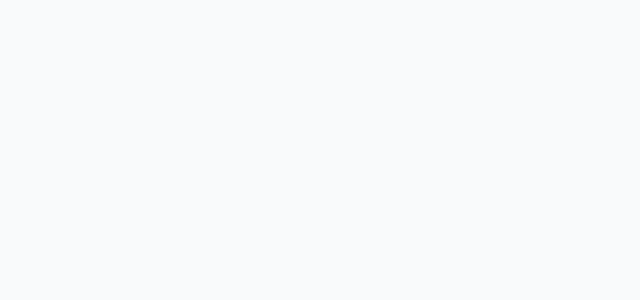
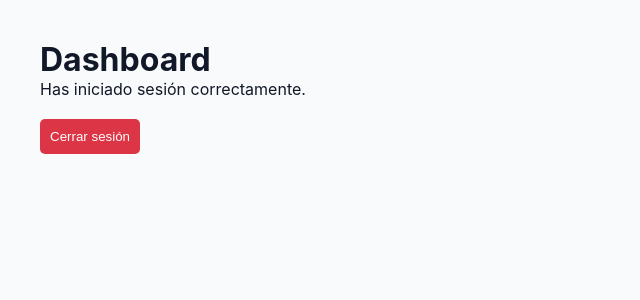
Before and after one commit to bypipe27/nexont, a React (Vite) app in the folder frontend/: page /dashboard in a window 1280 px wide. Before the commit this address had no page. Shown: the top 300 px of the page, without its empty margins (0-640 px from the left). Built offline with nearby package versions, Linux system fonts and the light colour scheme; sample sign-in values are in the browser's storage.

Commit message:
Implementación de historia de usuario número 2 y 3

```diff
--- a/frontend/src/App.jsx
+++ b/frontend/src/App.jsx
@@ -1,21 +1,32 @@
 import { BrowserRouter, Routes, Route } from 'react-router-dom';
+
 import Home from './pages/Home';
 import Login from './pages/Login';
 import Register from './pages/Register';
 import Products from './pages/Products';
 import Orders from './pages/Orders';
 import VerifyEmail from './pages/VerifyEmail';
+import Dashboard from './pages/Dashboard';
 
 function App() {
   return (
     <BrowserRouter>
       <Routes>
+
         <Route path="/" element={<Home />} />
+
         <Route path="/login" element={<Login />} />
+
         <Route path="/register" element={<Register />} />
+
         <Route path="/verify-email" element={<VerifyEmail />} />
+
+        <Route path="/dashboard" element={<Dashboard />} />
+
         <Route path="/products" element={<Products />} />
+
         <Route path="/orders" element={<Orders />} />
+
       </Routes>
     </BrowserRouter>
   );
--- /dev/null
+++ b/frontend/src/pages/Dashboard.jsx
@@ -0,0 +1,47 @@
+import { useEffect, useState } from "react";
+import { useNavigate } from "react-router-dom";
+
+function Dashboard() {
+  const navigate = useNavigate();
+  const [token, setToken] = useState(null);
+
+  useEffect(() => {
+    const storedToken = localStorage.getItem("token");
+
+    if (!storedToken) {
+      navigate("/login");
+    } else {
+      setToken(storedToken);
+    }
+  }, [navigate]);
+
+  const handleLogout = () => {
+    localStorage.removeItem("token");
+    navigate("/login");
+  };
+
+  return (
+    <div style={{ padding: "40px" }}>
+      <h1>Dashboard</h1>
+
+      <p>Has iniciado sesión correctamente.</p>
+
+      <button
+        onClick={handleLogout}
+        style={{
+          marginTop: "20px",
+          padding: "10px",
+          backgroundColor: "#dc3545",
+          color: "white",
+          border: "none",
+          borderRadius: "5px",
+          cursor: "pointer"
+        }}
+      >
+        Cerrar sesión
+      </button>
+    </div>
+  );
+}
+
+export default Dashboard;
--- a/frontend/src/pages/Login.jsx
+++ b/frontend/src/pages/Login.jsx
@@ -3,68 +3,130 @@ import { useNavigate, Link } from 'react-router-dom';
 import api from '../api/api';
 
 function Login() {
-  const [formData, setFormData] = useState({ email: '', password: '' });
+
+  const [formData, setFormData] = useState({
+    email: '',
+    password: ''
+  });
+
   const [error, setError] = useState(null);
   const [loading, setLoading] = useState(false);
+
   const navigate = useNavigate();
 
   const handleChange = (e) => {
-    setFormData({ ...formData, [e.target.name]: e.target.value });
+    setFormData({
+      ...formData,
+      [e.target.name]: e.target.value
+    });
   };
 
   const handleSubmit = async (e) => {
     e.preventDefault();
+
     setError(null);
     setLoading(true);
+
     try {
+
       const response = await api.post('/auth/login', formData);
-      localStorage.setItem('token', response.data.token);
-      navigate('/');
+
+      const { token, user } = response.data;
+
+      // Guardar token
+      localStorage.setItem('token', token);
+
+      // Guardar usuario
+      localStorage.setItem('user', JSON.stringify(user));
+
+      // Redirigir al panel principal
+      navigate('/dashboard');
+
     } catch (err) {
-      setError(err.response?.data?.error || 'Error al iniciar sesión. Inténtalo de nuevo.');
+
+      setError(
+        err.response?.data?.error ||
+        'Error al iniciar sesión. Inténtalo de nuevo.'
+      );
+
     } finally {
       setLoading(false);
     }
   };
 
   return (
-    <div style={{ maxWidth: '400px', margin: '40px auto', padding: '20px', border: '1px solid #ccc', borderRadius: '5px' }}>
+    <div style={{
+      maxWidth: '400px',
+      margin: '40px auto',
+      padding: '20px',
+      border: '1px solid #ccc',
+      borderRadius: '5px'
+    }}>
+
       <h1>Iniciar sesión</h1>
+
       <form onSubmit={handleSubmit}>
+
         <div style={{ marginBottom: '10px' }}>
           <label>Email</label>
+
           <input
             type="email"
             name="email"
             value={formData.email}
             onChange={handleChange}
             required
-            style={{ width: '100%', padding: '8px', boxSizing: 'border-box' }}
+            style={{
+              width: '100%',
+              padding: '8px',
+              boxSizing: 'border-box'
+            }}
           />
         </div>
+
         <div style={{ marginBottom: '10px' }}>
           <label>Contraseña</label>
+
           <input
             type="password"
             name="password"
             value={formData.password}
             onChange={handleChange}
             required
-            style={{ width: '100%', padding: '8px', boxSizing: 'border-box' }}
+            style={{
+              width: '100%',
+              padding: '8px',
+              boxSizing: 'border-box'
+            }}
           />
         </div>
-        {error && <p style={{ color: 'red' }}>{error}</p>}
+
+        {error && (
+          <p style={{ color: 'red' }}>{error}</p>
+        )}
+
         <button
           type="submit"
           disabled={loading}
-          style={{ width: '100%', padding: '10px', backgroundColor: loading ? '#aaa' : '#007bff', color: 'white', border: 'none', borderRadius: '5px', cursor: loading ? 'not-allowed' : 'pointer' }}
+          style={{
+            width: '100%',
+            padding: '10px',
+            backgroundColor: loading ? '#aaa' : '#007bff',
+            color: 'white',
+            border: 'none',
+            borderRadius: '5px',
+            cursor: loading ? 'not-allowed' : 'pointer'
+          }}
         >
           {loading ? 'Entrando...' : 'Iniciar sesión'}
         </button>
+
       </form>
+
       <p style={{ textAlign: 'center', marginTop: '10px' }}>
         ¿No tienes cuenta? <Link to="/register">Regístrate</Link>
       </p>
+
     </div>
   );
 }
--- a/frontend/src/pages/VerifyEmail.jsx
+++ b/frontend/src/pages/VerifyEmail.jsx
@@ -1,13 +1,18 @@
-import { useEffect, useState } from 'react';
+import { useEffect, useState, useRef } from 'react';
 import { useSearchParams, Link } from 'react-router-dom';
 import api from '../api/api';
 
 function VerifyEmail() {
   const [searchParams] = useSearchParams();
+  const hasRun = useRef(false);
+
   const [status, setStatus] = useState('loading'); // loading | success | error
   const [message, setMessage] = useState('');
 
   useEffect(() => {
+    if (hasRun.current) return;
+    hasRun.current = true;
+
     const token = searchParams.get('token');
 
     if (!token) {
@@ -16,42 +21,83 @@ function VerifyEmail() {
       return;
     }
 
-    api.get(`/auth/verify-email?token=${token}`)
-      .then((res) => {
+    const verifyEmail = async () => {
+      try {
+        const res = await api.get(`/auth/verify-email?token=${token}`);
         setStatus('success');
         setMessage(res.data.message);
-      })
-      .catch((err) => {
+      } catch (err) {
         setStatus('error');
-        setMessage(err.response?.data?.error || 'El enlace es inválido o ha expirado.');
-      });
+
+        if (err.response?.data?.error) {
+          setMessage(err.response.data.error);
+        } else {
+          setMessage('El enlace de verificación es inválido o ha expirado.');
+        }
+      }
+    };
+
+    verifyEmail();
   }, [searchParams]);
 
   return (
-    <div style={{ maxWidth: '480px', margin: '80px auto', padding: '30px', border: '1px solid #ccc', borderRadius: '8px', textAlign: 'center' }}>
+    <div
+      style={{
+        maxWidth: '480px',
+        margin: '80px auto',
+        padding: '30px',
+        border: '1px solid #ccc',
+        borderRadius: '8px',
+        textAlign: 'center'
+      }}
+    >
       {status === 'loading' && (
         <>
           <h2>Verificando tu correo...</h2>
           <p>Por favor espera un momento.</p>
         </>
       )}
+
       {status === 'success' && (
         <>
           <h2 style={{ color: '#28a745' }}>✅ ¡Correo verificado!</h2>
           <p>{message}</p>
+
           <Link to="/login">
-            <button style={{ marginTop: '16px', padding: '10px 24px', backgroundColor: '#007bff', color: 'white', border: 'none', borderRadius: '5px', cursor: 'pointer' }}>
+            <button
+              style={{
+                marginTop: '16px',
+                padding: '10px 24px',
+                backgroundColor: '#007bff',
+                color: 'white',
+                border: 'none',
+                borderRadius: '5px',
+                cursor: 'pointer'
+              }}
+            >
               Iniciar sesión
             </button>
           </Link>
         </>
       )}
+
       {status === 'error' && (
         <>
           <h2 style={{ color: '#dc3545' }}>❌ Enlace inválido</h2>
           <p>{message}</p>
+
           <Link to="/register">
-            <button style={{ marginTop: '16px', padding: '10px 24px', backgroundColor: '#6c757d', color: 'white', border: 'none', borderRadius: '5px', cursor: 'pointer' }}>
+            <button
+              style={{
+                marginTop: '16px',
+                padding: '10px 24px',
+                backgroundColor: '#6c757d',
+                color: 'white',
+                border: 'none',
+                borderRadius: '5px',
+                cursor: 'pointer'
+              }}
+            >
               Volver al registro
             </button>
           </Link>
```
Also changed, not shown: 2 other files (tests, documents, lock files or other folders).
